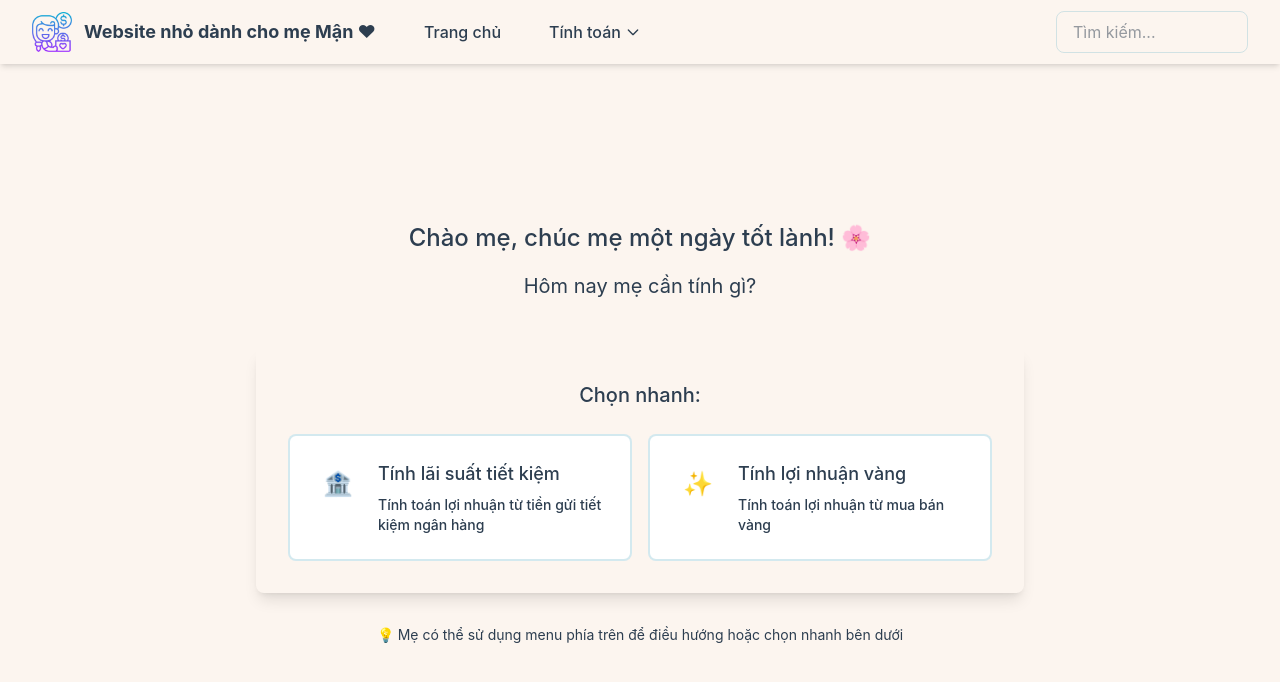
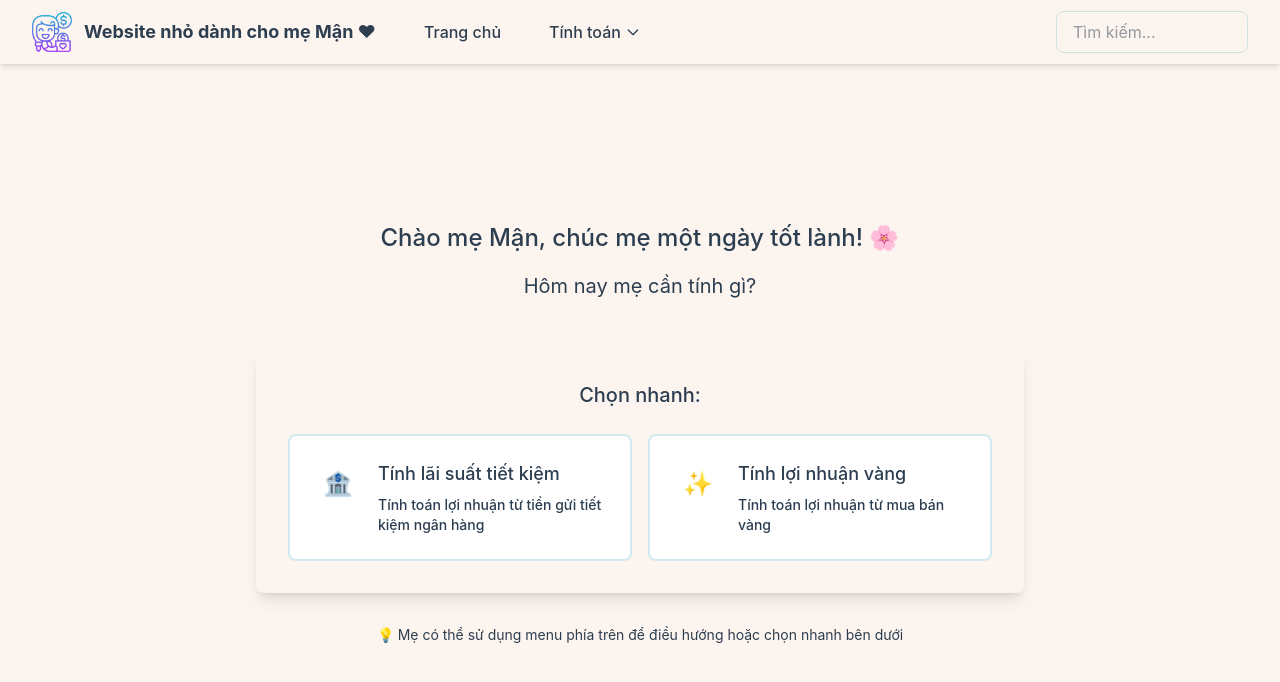
Before and after one commit to lpmn374/WebsiteForMyMom, a React (Vite) app: page / in a window 1280 px wide. Shown: the top 682 px of the page. Built offline with nearby package versions, Linux system fonts and the light colour scheme.

Commit message:
Update message

```diff
--- a/src/app/components/GoldCalculator.tsx
+++ b/src/app/components/GoldCalculator.tsx
@@ -154,7 +154,7 @@ export function GoldCalculator() {
           type="text"
           value={purchasePriceStr}
           onChange={(e) => handleMoneyChange(e.target.value, setPurchasePriceStr)}
-          placeholder="Nhập giá vàng lúc mẹ mua (Nếu không nhớ thì mẹ không cần nhập)"
+          placeholder="Nếu không nhớ thì mẹ không cần nhập"
           className="w-full px-4 py-3 rounded-lg bg-input-background border-2 border-border text-lg font-semibold outline-none focus:border-primary"
         />
         <p className="mt-1 text-primary text-xs font-medium min-h-[1rem]">
--- a/src/app/components/HomePage.tsx
+++ b/src/app/components/HomePage.tsx
@@ -8,7 +8,7 @@ export function HomePage({ onNavigate }: HomePageProps) {
       <div className="max-w-3xl w-full">
         {/* Welcome Message */}
         <div className="text-center mb-12">
-          <h1 className="mb-4">Chào mẹ, chúc mẹ một ngày tốt lành! 🌸</h1>
+          <h1 className="mb-4">Chào mẹ Mận, chúc mẹ một ngày tốt lành! 🌸</h1>
           <p className="text-muted-foreground text-xl">Hôm nay mẹ cần tính gì?</p>
         </div>
 
```
